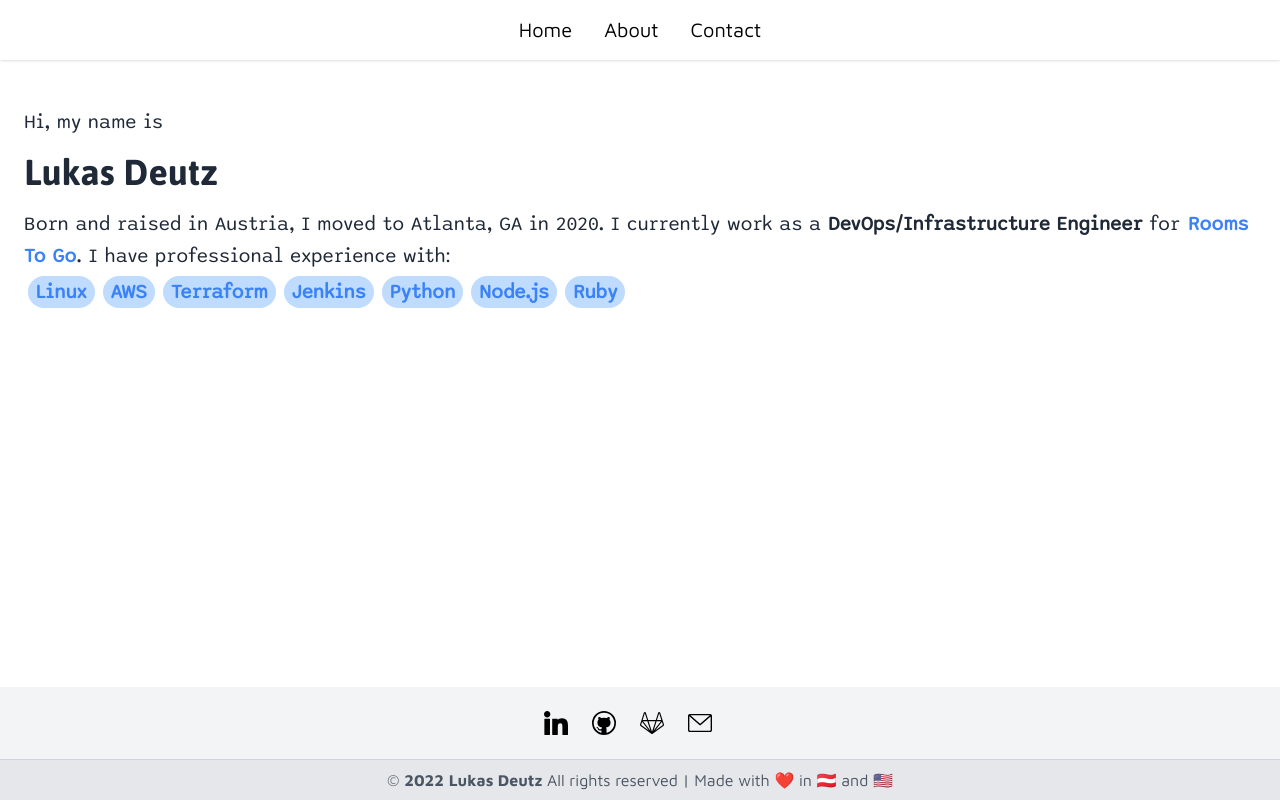
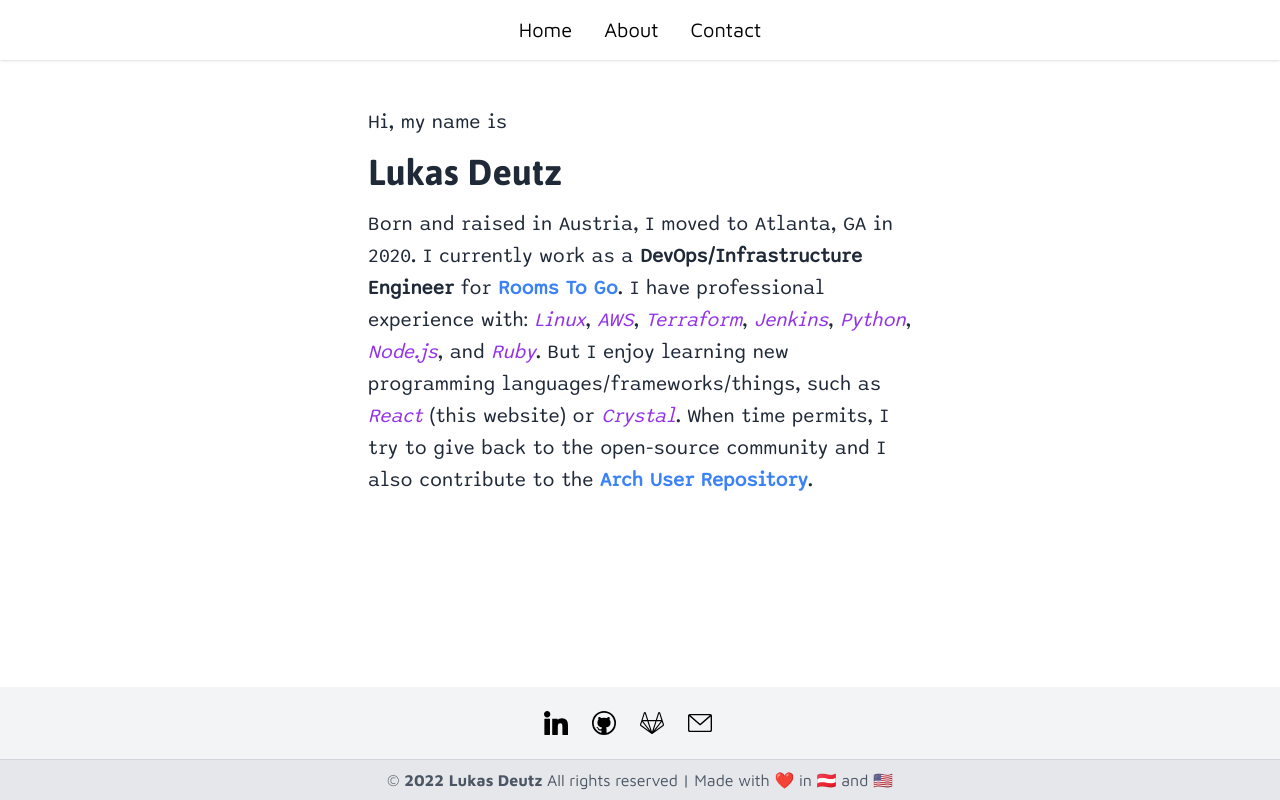
Before and after one commit to lagerfeuer/website, a Next.js app: page /about in a window 1280 px wide. Built offline with nearby package versions, Linux system fonts and the light colour scheme.

Commit message:
Rewrite about page

```diff
--- /dev/null
+++ b/components/link.jsx
@@ -0,0 +1,9 @@
+import Link from "next/link"
+
+function MyLink({href, children}) {
+  return (
+    <Link className="text-blue-500 font-bold" href={href} target="_blank">{children}</Link>
+  );
+}
+
+export default MyLink
--- a/pages/about.jsx
+++ b/pages/about.jsx
@@ -1,5 +1,8 @@
-import Link from "next/link";
-import Pill from "../components/pill";
+import MyLink from "../components/link"
+
+function Keyword({ children }) {
+  return <span className="italic text-purple-600">{" "}{children}</span>
+}
 
 export default function About() {
   const KEYWORDS = [
@@ -12,29 +15,28 @@ export default function About() {
     "Ruby",
   ];
   return (
-    <div className="container my-12 px-6 mx-auto">
+    <div className="container my-12 px-12 md:w-2/3 lg:w-1/2 mx-auto">
       <section className="mb-16 text-gray-800 ">
         <div className="grid md:grid-cols-1 gap-x-6 lg:gap-x-12">
           <div className="mb-12 md:mb-0">
             <h4 className="font-body text-xl mb-4">Hi, my name is</h4>
             <h1 className="text-4xl font-bold mb-4">Lukas Deutz</h1>
             <p className="leading-8 font-body text-xl">
-              Born and raised in Austria, I moved to Atlanta, GA in 2020. I
-              currently work as a{" "}
-              <strong>DevOps/Infrastructure Engineer</strong> for
-              <Link
-                href="https://www.roomstogo.com"
-                target="_blank"
-                className="ml-2 text-blue-500 font-bold"
-              >
+              Born and raised in Austria, I moved to Atlanta, GA in 2020.
+              I currently work as a <strong>DevOps/Infrastructure Engineer</strong> for <MyLink href="https://www.roomstogo.com">
                 Rooms To Go
-              </Link>
-              . I have professional experience with:{" "}
-              <div className="flex flex-wrap">
-                {KEYWORDS.map((kw, idx) => (
-                  <Pill className="m-1">{kw}</Pill>
-                ))}
-              </div>
+              </MyLink>.
+              I have professional experience with:<Keyword>Linux</Keyword>,
+              <Keyword>AWS</Keyword>,
+              <Keyword>Terraform</Keyword>,
+              <Keyword>Jenkins</Keyword>,
+              <Keyword>Python</Keyword>,
+              <Keyword>Node.js</Keyword>, and
+              <Keyword>Ruby</Keyword>.
+              But I enjoy learning new programming languages/frameworks/things,
+              such as{" "}<Keyword>React</Keyword> (this website) or <Keyword>Crystal</Keyword>.
+              When time permits, I try to give back to the open-source community and
+              I also contribute to the <MyLink href="https://aur.archlinux.org/packages?K=lagerfeuer&SeB=m">Arch User Repository</MyLink>.
             </p>
           </div>
         </div>
```
